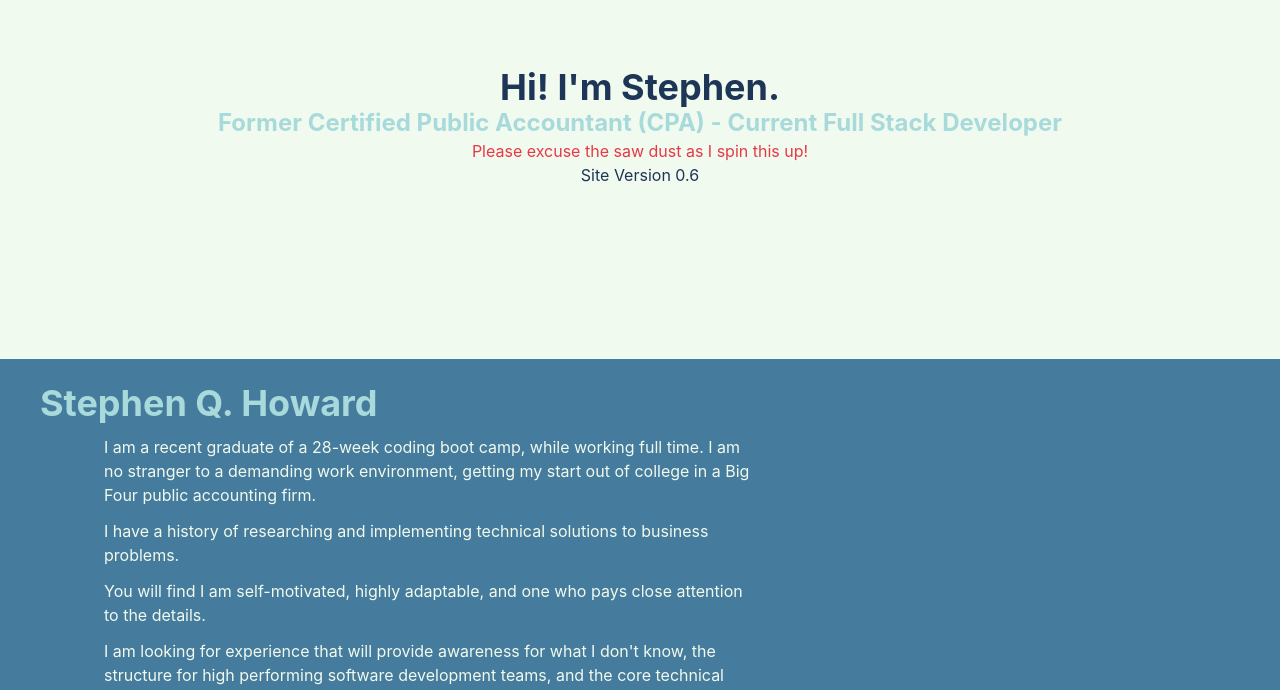
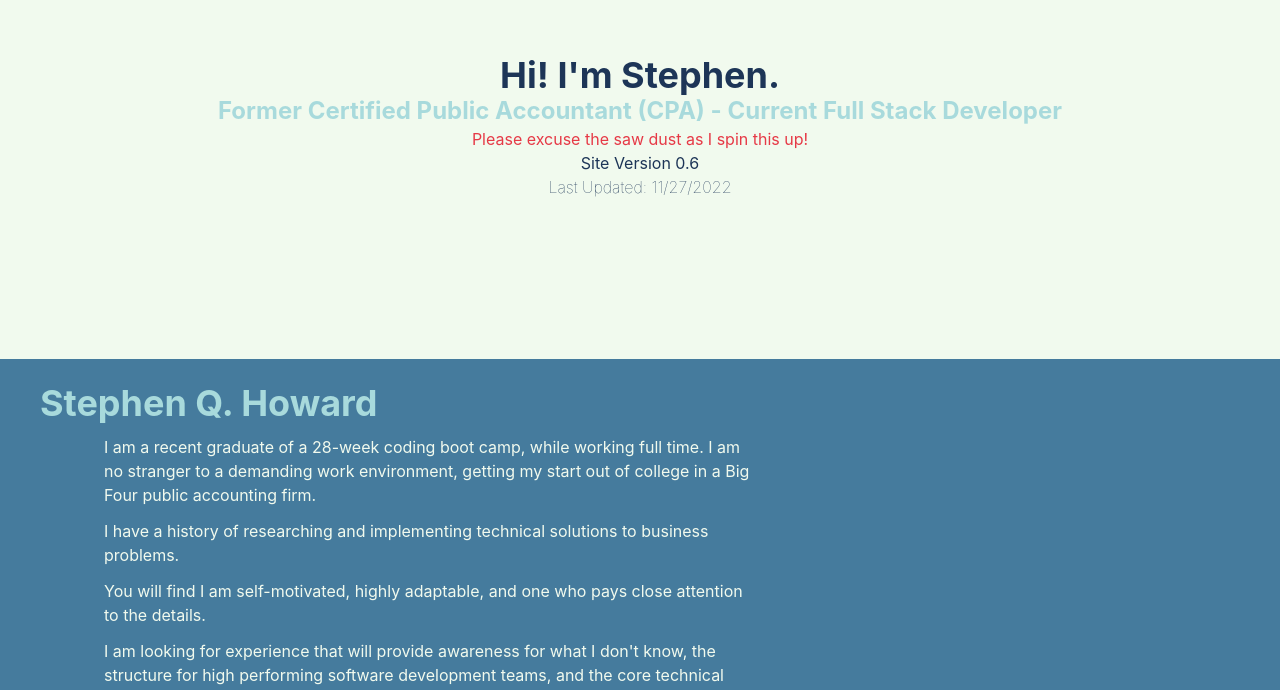
Before and after one commit to stephenqhoward/portfolio-site, a Next.js app: page / in a window 1280 px wide. Shown: the part 105-795 px from the top of the page. Built offline with nearby package versions, Linux system fonts and the light colour scheme.

Commit message:
Fixed formatting issue

```diff
--- a/src/pages/index.tsx
+++ b/src/pages/index.tsx
@@ -36,10 +36,11 @@ const Home: NextPage = () => {
         <div className="container flex flex-col items-center justify-center">
 
           <section className="flex flex-col min-h-[58vh] min-w-full bg-cream color-light-blue items-center justify-center">
-            <h1 className="text-deep-blue font-bold text-4xl">{`Hi! I'm Stephen.`} </h1>
-            <h2 className="text-2xl">Former Certified Public Accountant (CPA) - Current Full Stack Developer</h2>
+            <h1 className="text-deep-blue font-bold text-4xl">{`Hi! I'm Stephen.`}</h1>
+            <h2 className="text-2xl text-center">Former Certified Public Accountant (CPA) - Current Full Stack Developer</h2>
             <p className="text-red">Please excuse the saw dust as I spin this up!</p>
             <p className="text-deep-blue">Site Version 0.6</p>
+            <p className="text-deep-blue font-thin">Last Updated: 11/27/2022</p>
           </section>
 
           <section className="container min-h-[40vh] flex flex-col flex-wrap bg-blue pt-6 pb-12 px-10" id="about">
```
